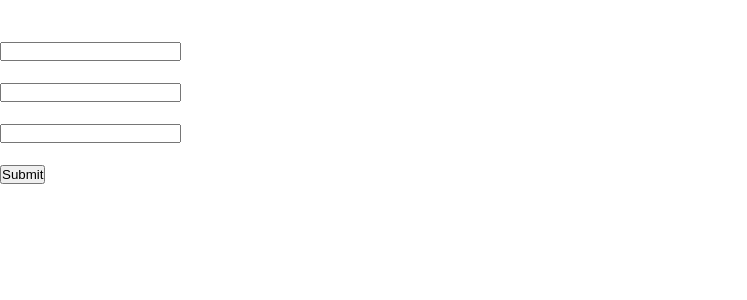
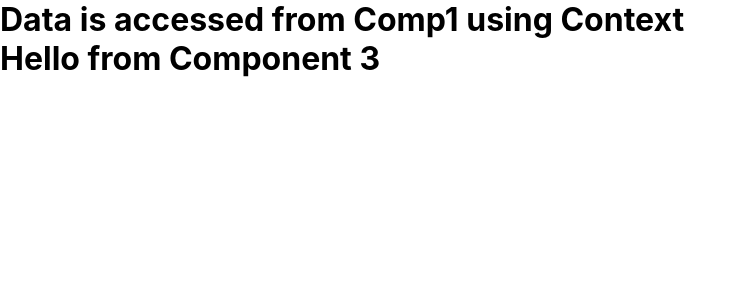
Before and after one commit to Mudassir5367/raect-assign-practice-lecture, a React (Create React App) app: page / in a window 1280 px wide. Shown: the top 300 px of the page, without its empty margins (0-747 px from the left). Built offline with nearby package versions, Linux system fonts and the light colour scheme.

Commit message:
useContext, hook

```diff
--- a/src/App.js
+++ b/src/App.js
@@ -3,7 +3,8 @@ import React from 'react'
 // import ArrayUsestate from './components/ArrayUsestate';
 // import UseEffect from './components/UseEffect';
 // import UseReducer from './components/UseReducer';
-import DataList from './components/form/DataList';
+// import DataList from './components/form/DataList';
+import Comp1 from './components/useContext/Comp1';
 // import Child from './components/Child';
 // import ConditionalRandering from './components/ConditionalRandering';
 
@@ -25,7 +26,8 @@ function App() {
    {/* <ArrayUsestate/> */}
    {/* <UseEffect/> */}
    {/* <UseReducer/> */}
-   <DataList/>
+   {/* <DataList/> */}
+   <Comp1 data = 'Props is passing'/>
 
       </div>
     </>
--- /dev/null
+++ b/src/components/useContext/Comp1.js
@@ -0,0 +1,17 @@
+import React, { createContext } from 'react'
+import Comp2 from './Comp2'
+
+const Data = createContext()
+ function Comp1() {
+  // console.log({data});
+  return (
+    <>
+    <Data.Provider value = {'Data is accessed from Comp1 using Context'}>
+      <Comp2 />
+
+    </Data.Provider>
+    </>
+  );
+}
+export default Comp1;
+export { Data };
--- /dev/null
+++ b/src/components/useContext/Comp2.js
@@ -0,0 +1,12 @@
+import React from 'react'
+import Comp3 from './Comp3'
+
+export default function Comp2({props}) {
+    // console.log(props);
+  return (
+    <>
+    {/* <h1>{props}</h1> */}
+      <Comp3 data = {props}/>
+    </>
+  )
+}
--- /dev/null
+++ b/src/components/useContext/Comp3.js
@@ -0,0 +1,13 @@
+import React,{useContext} from 'react'
+import { Data } from './Comp1'
+
+export default function Comp3() {
+    // console.log(data);
+    const receiveData = useContext(Data)
+  return (
+    <>
+    <h1>{receiveData}</h1>
+      <h1>Hello from Component 3 </h1>
+    </>
+  )
+}
```
